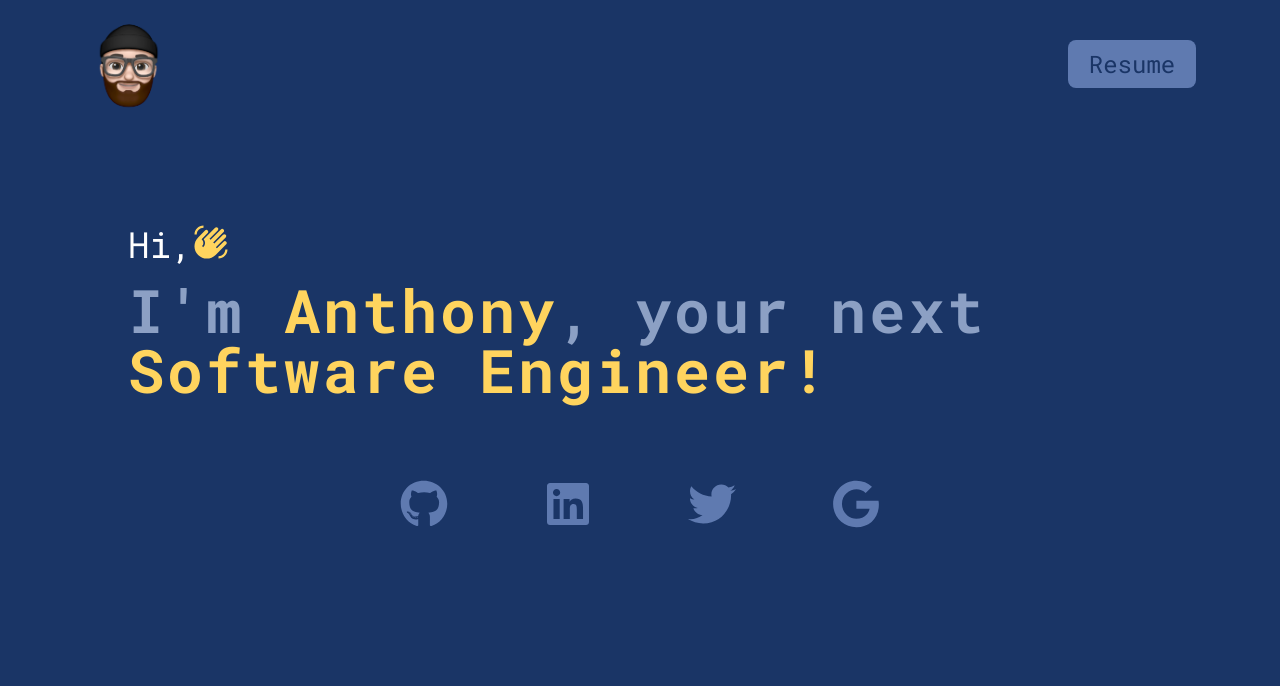
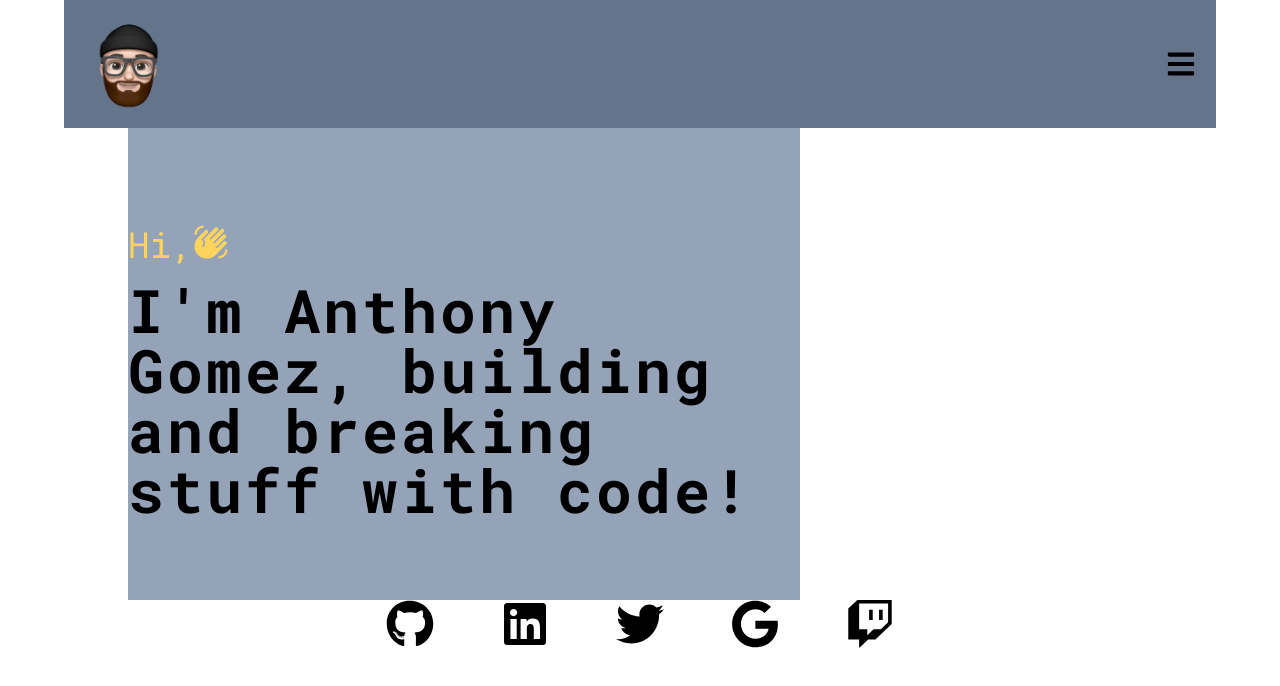
Before and after one commit to GomezAnthony/AnthonyGomez.io, a React (Create React App) app in the folder client/: page / in a window 1280 px wide. Shown: the top 686 px of the page. Built offline with nearby package versions, Linux system fonts and the light colour scheme.

Commit message:
Fix the hero and navbar section
Hero/Navbar

```diff
--- a/client/src/App.css
+++ b/client/src/App.css
@@ -8,7 +8,3 @@
     box-sizing: border-box;
     font-family: 'Roboto Mono', monospace;
 }
-
-body {
-    background-color: #1A3566;
-}
--- a/client/src/components/Buttons/Button.js
+++ b/client/src/components/Buttons/Button.js
@@ -3,7 +3,7 @@ import React from 'react'
 const Button = ({label, onClick}) => {
   return (
     <div>
-        <button className='text-primary-color text-2xl h-12 w-32 rounded-lg bg-secondary-color hover:bg-tertiary-color hover:ease-in-out hover:duration-500 ' onClick={onClick}><a href='https://docs.google.com/document/d/1TO5P9mSz70zgDnwOZEjfSCFnmoKM9rGE/export?format=pdf&ouid=114377615379134846040&rtpof=true&sd=true' target='_blank' rel="noopener noreferrer">{label}</a></button>
+        <button className='text-white font-regular text-2xl h-14 w-40 rounded-lg bg-blue-600 hover:bg-blue-400 hover:ease-in-out hover:duration-500' onClick={onClick}><a href='https://docs.google.com/document/d/1TO5P9mSz70zgDnwOZEjfSCFnmoKM9rGE/export?format=pdf&ouid=114377615379134846040&rtpof=true&sd=true' target='_blank' rel="noopener noreferrer">{label}</a></button>
     </div>
   )
 }
--- a/client/src/components/Hero/Hero.js
+++ b/client/src/components/Hero/Hero.js
@@ -4,16 +4,14 @@ import { MdWavingHand } from "react-icons/md";
 function Hero() {
   return (
     <div>
-      <div className="container w-[80%] py-20 mx-20 max-w-5xl lg:mx-32">
+      <div className="container w-[80%] py-20 mx-auto max-w-2xl lg:mx-32 bg-slate-400">
         <div className="flex py-4">
-          <h2 className="text-white text-2xl md:text-4xl">Hi,</h2>
-          <MdWavingHand className=" text-[#FFD45E] text-2xl lg:text-4xl animate-waving-hand" />
+          <h2 className="text-[#FFD45E] text-2xl md:text-4xl">Hi,</h2>
+          <MdWavingHand className=" text-[#FFD45E] text-3xl  lg:text-4xl animate-waving-hand" />
         </div>
         <div>
           <h1 className="animate-fade-in-up font-bold text-4xl text-tertiary-color tracking-wider leading-[3rem] md:text-5xl lg:text-6xl">
-            I'm <span className="text-complementary-color">Anthony</span>, your
-            next{" "}
-            <span className="text-complementary-color">Software Engineer!</span>
+            I'm Anthony Gomez, building and breaking stuff with code!
           </h1>
         </div>
       </div>
--- a/client/src/components/Links/Links.js
+++ b/client/src/components/Links/Links.js
@@ -1,5 +1,5 @@
 import React from 'react'
-import { FaGithub, FaLinkedin, FaTwitter, FaGoogle} from "react-icons/fa";
+import { FaGithub, FaLinkedin, FaTwitter, FaTwitch, FaGoogle} from "react-icons/fa";
 
 const Links = () => {
   return (
@@ -9,7 +9,7 @@ const Links = () => {
         <a href='https://www.linkedin.com/in/anthony-gomez-20b291130/' rel="noopener noreferrer"><FaLinkedin className='text-secondary-color text-4xl md:text-5xl cursor-pointer hover:text-tertiary-color hover:scale-125 duration-700 ease-in-out transition delay-75' /></a>
         <a href='https://twitter.com/tonyxcodes' target='_blank' rel="noopener noreferrer"><FaTwitter className='text-secondary-color text-4xl md:text-5xl cursor-pointer hover:text-tertiary-color hover:scale-125 duration-700 ease-in-out transition delay-75' /></a>
         <a href='mailto: gomez9162@gmail.com' target='_blank' rel="noopener noreferrer"><FaGoogle className='text-secondary-color text-4xl md:text-5xl cursor-pointer hover:text-tertiary-color hover:scale-125 duration-700 ease-in-out transition delay-75' /></a>
-        {/* <a href=''><FaTwitch className='text-secondary-color text-4xl md:text-5xl cursor-pointer hover:text-tertiary-color hover:scale-125 duration-700 ease-in-out transition delay-75' /></a> */}
+        <a href=''><FaTwitch className='text-secondary-color text-4xl md:text-5xl cursor-pointer hover:text-tertiary-color hover:scale-125 duration-700 ease-in-out transition delay-75' /></a>
       </div>
     </div>
   )
--- a/client/src/components/Navbar/Navbar.js
+++ b/client/src/components/Navbar/Navbar.js
@@ -1,59 +1,82 @@
-import React from "react";
+import { React, useState } from "react";
 import logo from "../../assets/animoji-logo.png";
-// import { Link } from "react-router-dom";
-// import { FaBars, FaTimes } from "react-icons/fa";
+import { Link } from "react-router-dom";
+import { FaBars, FaTimes } from "react-icons/fa";
 import Button from "../Buttons/Button";
 
 const Navbar = () => {
-  // const [isOpen, setIsOpen] = useState(false);
+  const [isOpen, setIsOpen] = useState(false);
 
-  // const openNavClick = () => {
-  //   setIsOpen(!isOpen);
-  // };
+  const openNavClick = () => {
+    setIsOpen(!isOpen);
+  };
 
   return (
     <div>
       <div>
-        <div className="flex items-center justify-between w-[90%] m-auto px-5 animate-fade-in-down delay-150">
+        <div className="flex items-center justify-between w-[90%] m-auto bg-slate-500 px-5">
           <div>
             <img className="h-32" src={logo} alt="Animoji Logo" />
           </div>
-          {/* <div onClick={openNavClick} className="flex">
+          <div onClick={openNavClick} className="flex">
             {!isOpen ? (
-              <FaBars className="text-3xl text-secondary-color cursor-pointer" />
+              <FaBars className="text-3xl text-black cursor-pointer" />
             ) : (
-              <FaTimes className="text-3xl text-secondary-color cursor-pointer" />
+              <FaTimes className="text-3xl z-10 text-black cursor-pointer" />
             )}
-          </div> */}
-          <div>
-             <Button label="Resume" />
           </div>
         </div>
-        {/* <div
+        <div
           className={
             isOpen
-              ? "h-screen fixed left-20 w-[100%] bg-tertiary-color ease-in-out duration-500"
+              ? "h-screen fixed left-20 w-[100%] bg-black ease-in-out duration-500"
               : " fixed left-[100%] ease-out duration-500"
           }
         >
-          <div className="h-96 w-[80%]">
-            <div className="flex flex-col items-center justify-evenly h-full">
-              <Link className="text-2xl uppercase text-primary-color" to="/">
+          <div className="h-96">
+            <div className="flex flex-col items-center justify-between my-32  h-full">
+              <Link className="text-2xl uppercase text-white font-regular" to="/">
                 Home
               </Link>
-              <Link className="text-2xl uppercase text-primary-color" to="/">
+              <Link className="text-2xl uppercase text-white font-regular" to="/">
                 Current projects
               </Link>
-              <Link className="text-2xl uppercase text-primary-color" to="/">
+              <Link className="text-2xl uppercase text-white font-regular" to="/">
                 Twitch
               </Link>
               <Button label="Resume" />
             </div>
           </div>
-        </div> */}
+        </div>
       </div>
     </div>
   );
 };
 
 export default Navbar;
+
+/*
+
+<div className="h-96 w-[80%]">
+              <div className="flex flex-col items-center justify-evenly h-full">
+                <Link className="text-2xl uppercase text-primary-color" to="/">
+                  Home
+                </Link>
+                <Link className="text-2xl uppercase text-primary-color" to="/">
+                  Current projects
+                </Link>
+                <Link className="text-2xl uppercase text-primary-color" to="/">
+                  Twitch
+                </Link>
+                <Button label="Resume" />
+              </div>
+            </div>
+
+             className={
+              isOpen
+                ? "h-screen fixed left-20 w-[100%] bg-tertiary-color ease-in-out duration-500"
+                : " fixed left-[100%] ease-out duration-500"
+            }
+          >
+
+*/
--- a/client/tailwind.config.js
+++ b/client/tailwind.config.js
@@ -19,38 +19,9 @@ module.exports = {
           "60%": { transform: "rotate(0.0deg)" },
           "100%": { transform: "rotate(0.0deg)" },
         },
-        'fade-in-down': {
-          '0%': {
-              opacity: '0',
-              transform: 'translateY(-10px)'
-          },
-          '100%': {
-              opacity: '1',
-              transform: 'translateY(0)'
-          },
-      },
-        "fade-in-up": {
-          "0%": {
-            opacity: "0",
-            transform: "translateY(10px)",
-          },
-          "100%": {
-            opacity: "1",
-            transform: "translateY(0)",
-          },
-        },
       },
       animation: {
         "waving-hand": "wave 2s linear infinite",
-        "fade-in-up": "fade-in-up 2s ease-out",
-        'fade-in-down': 'fade-in-down 2s ease-out',
-      },
-
-      colors: {
-        "primary-color": "#1A3566",
-        "secondary-color": "#5F7AB0",
-        "tertiary-color": "#8CA0C4",
-        "complementary-color": "#FFD45E",
       },
     },
   },
```
